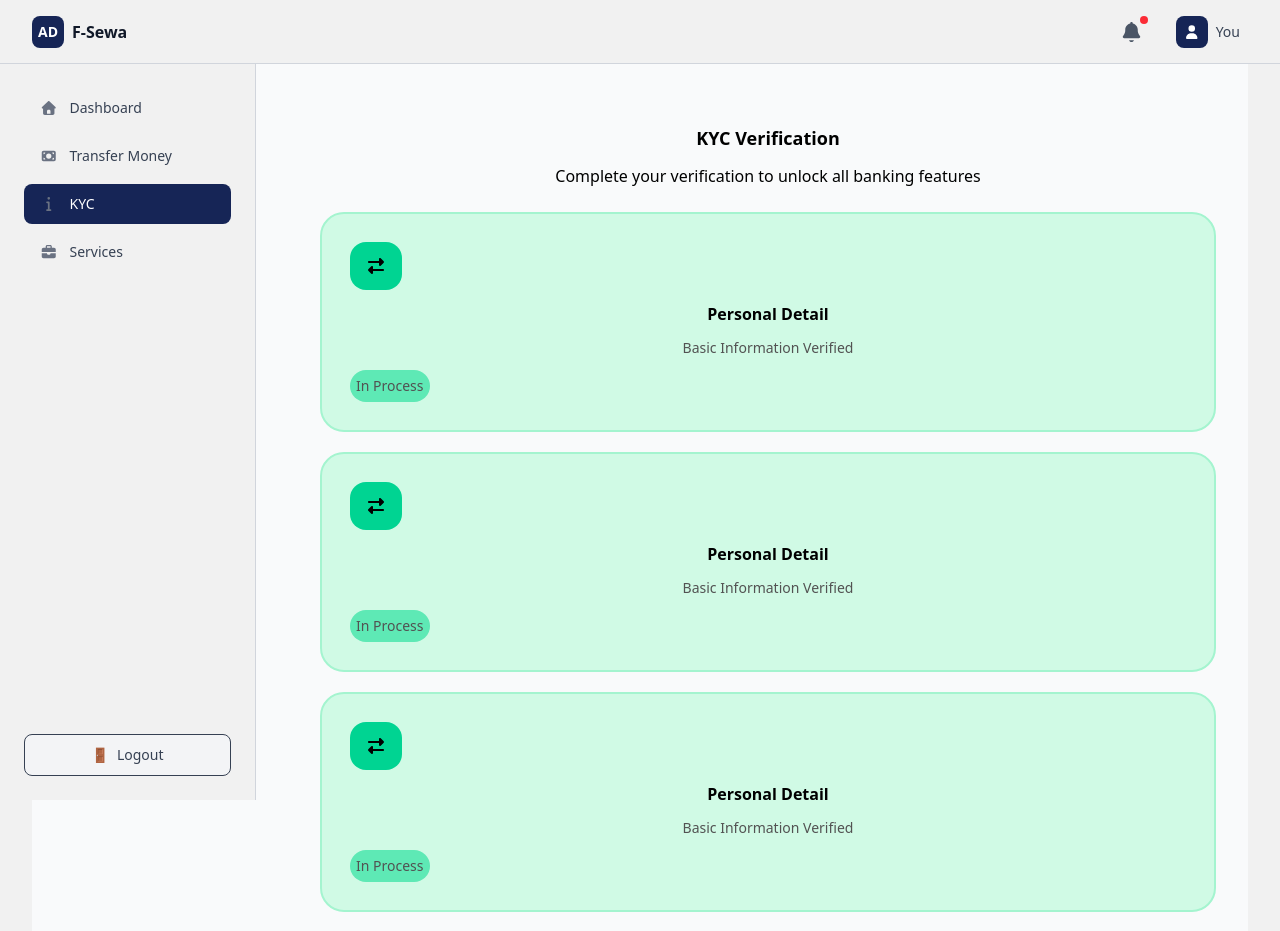
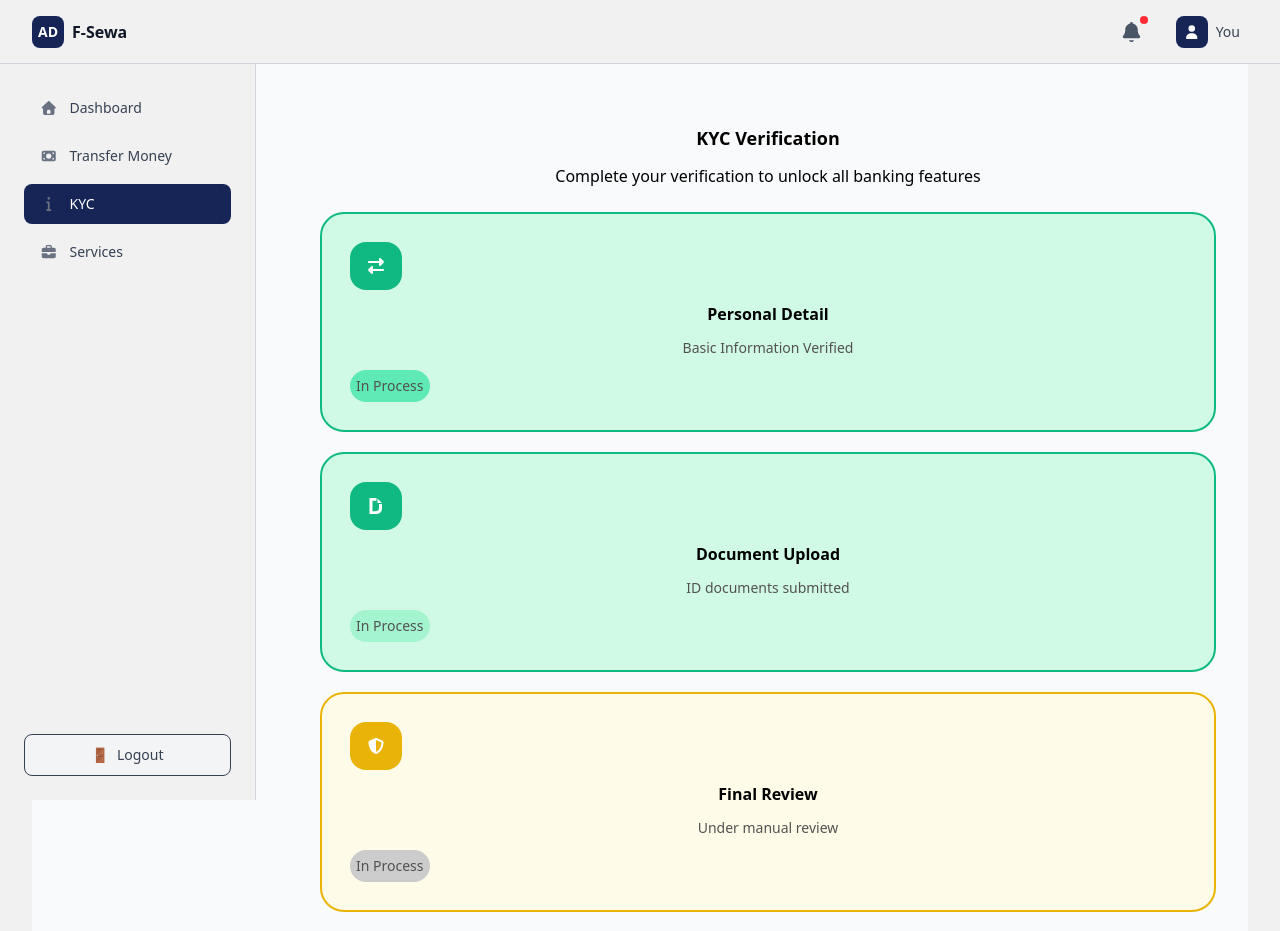
Before and after one commit to aaryae/DPS-Frontend, a React (Vite) app: page /kyc in a window 1280 px wide. Shown: the top 931 px of the page. Built offline with nearby package versions, Linux system fonts and the light colour scheme.

Commit message:
feat: kyc page style

```diff
--- a/src/ui/user/organisms/KYC/DocumentUpload.tsx
+++ b/src/ui/user/organisms/KYC/DocumentUpload.tsx
@@ -1,15 +1,15 @@
-import { faRightLeft } from '@fortawesome/free-solid-svg-icons'
+import { faDochub } from '@fortawesome/free-brands-svg-icons'
 import { FontAwesomeIcon } from '@fortawesome/react-fontawesome'
-import React, { useState } from 'react'
+import { useState } from 'react'
 
 const DocumentUpload = () => {
   const [status, setStatus] = useState<String>('In Process')
   return (
-    <div className='bg-emerald-100 flex flex-col gap-3 p-7 rounded-3xl border-2 border-emerald-200 w-full '>
-      <FontAwesomeIcon icon={faRightLeft} className='p-4 rounded-2xl bg-emerald-400 bg-' />
-      <h3 className='font-bold text-md'>Personal Detail</h3>
-      <h5 className='text-[#525252] text-sm'>Basic Information Verified</h5>
-      <span className='bg-emerald-300 rounded-3xl p-1.5 w-fit text-[#525252] text-sm'>{status}</span>
+    <div className='bg-emerald-100 flex flex-col gap-3 p-7 rounded-3xl border-2 border-[#10b981] w-full '>
+      <FontAwesomeIcon icon={faDochub} color='white'  className='p-4 rounded-2xl bg-[#10b981] ' />
+      <h3 className='font-bold text-md'>Document Upload</h3>
+      <h5 className='text-[#525252] text-sm'>ID documents submitted</h5>
+      <span className='bg-emerald-200 rounded-3xl p-1.5 w-fit text-[#525252] text-sm'>{status}</span>
     </div>
   )
 }
--- a/src/ui/user/organisms/KYC/FinalReview.tsx
+++ b/src/ui/user/organisms/KYC/FinalReview.tsx
@@ -1,15 +1,15 @@
-import { faRightLeft } from '@fortawesome/free-solid-svg-icons'
+import { faShield, faShieldHalved } from '@fortawesome/free-solid-svg-icons'
 import { FontAwesomeIcon } from '@fortawesome/react-fontawesome'
-import React, { useState } from 'react'
+import { useState } from 'react'
 
 const FinalReview = () => {
   const [status, setStatus] = useState<String>('In Process')
   return (
-    <div className='bg-emerald-100 flex flex-col gap-3 p-7 rounded-3xl border-2 border-emerald-200 w-full '>
-      <FontAwesomeIcon icon={faRightLeft} className='p-4 rounded-2xl bg-emerald-400 bg-' />
-      <h3 className='font-bold text-md'>Personal Detail</h3>
-      <h5 className='text-[#525252] text-sm'>Basic Information Verified</h5>
-      <span className='bg-emerald-300 rounded-3xl p-1.5 w-fit text-[#525252] text-sm'>{status}</span>
+    <div className='bg-[#fefce8] flex flex-col gap-3 p-7 rounded-3xl border-2 border-[#eab308] w-full '>
+      <FontAwesomeIcon icon={faShieldHalved} color='white' className='p-4 rounded-2xl bg-[#eab308] ' />
+      <h3 className='font-bold text-md'>Final Review</h3>
+      <h5 className='text-[#525252] text-sm'>Under manual review</h5>
+      <span className='bg-[#cccccc] rounded-3xl p-1.5 w-fit text-[#525252] text-sm'>{status}</span>
     </div>
   )
 }
--- a/src/ui/user/organisms/KYC/PersonalDetails.tsx
+++ b/src/ui/user/organisms/KYC/PersonalDetails.tsx
@@ -11,9 +11,9 @@ const PersonalDetails = () => {
     <>
       <div
         onClick={() => setKYCModel(!KYCModel)}
-        className='bg-emerald-100 flex flex-col gap-3 p-7 rounded-3xl border-2 border-emerald-200 w-full cursor-pointer hover:shadow-lg transition-all duration-300 hover:scale-[1.02]'
+        className='bg-emerald-100 flex flex-col gap-3 p-7 rounded-3xl border-2 border-[#10b981] w-full cursor-pointer hover:shadow-lg transition-all duration-300 hover:scale-[1.02]'
       >
-        <FontAwesomeIcon icon={faRightLeft} className='p-4 rounded-2xl bg-emerald-400' />
+        <FontAwesomeIcon icon={faRightLeft} color='white'  className='p-4 rounded-2xl bg-[#10b981]' />
         <h3 className='font-bold text-md'>Personal Detail</h3>
         <h5 className='text-[#525252] text-sm'>Basic Information Verified</h5>
         <span className='bg-emerald-300 rounded-3xl p-1.5 w-fit text-[#525252] text-sm'>{status}</span>
```
